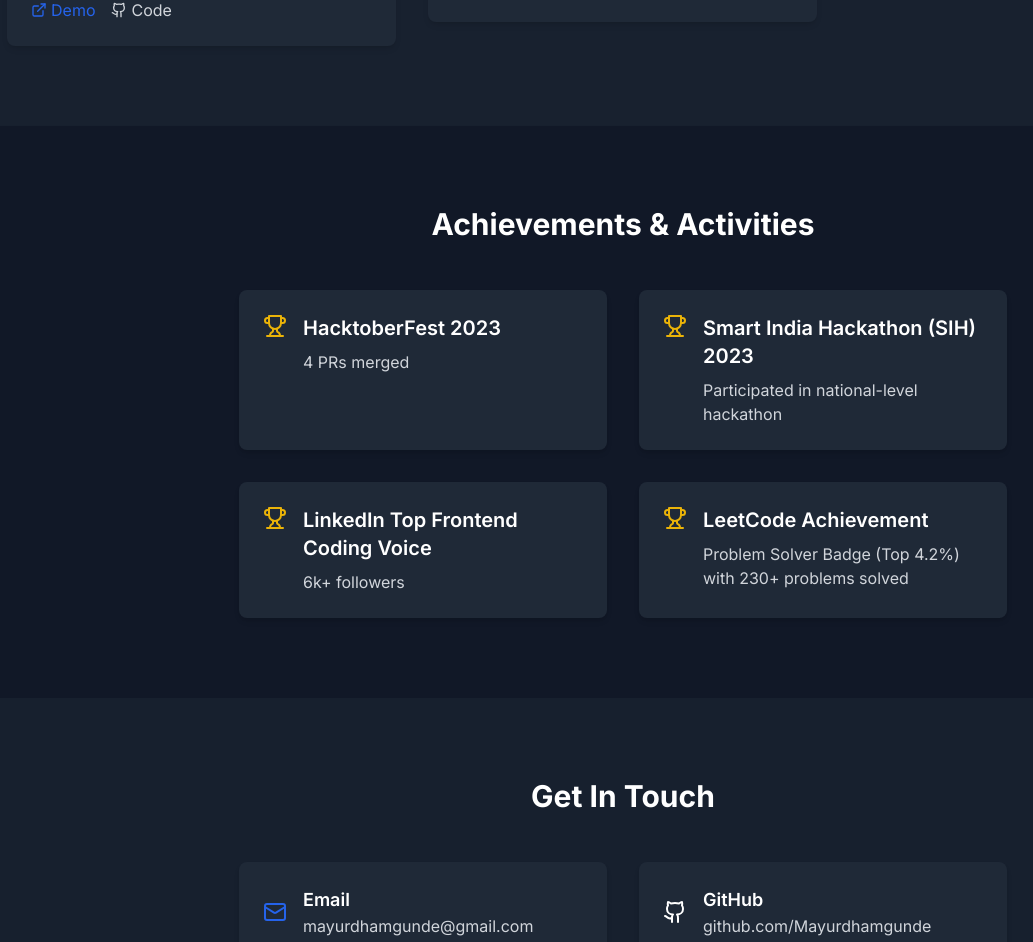
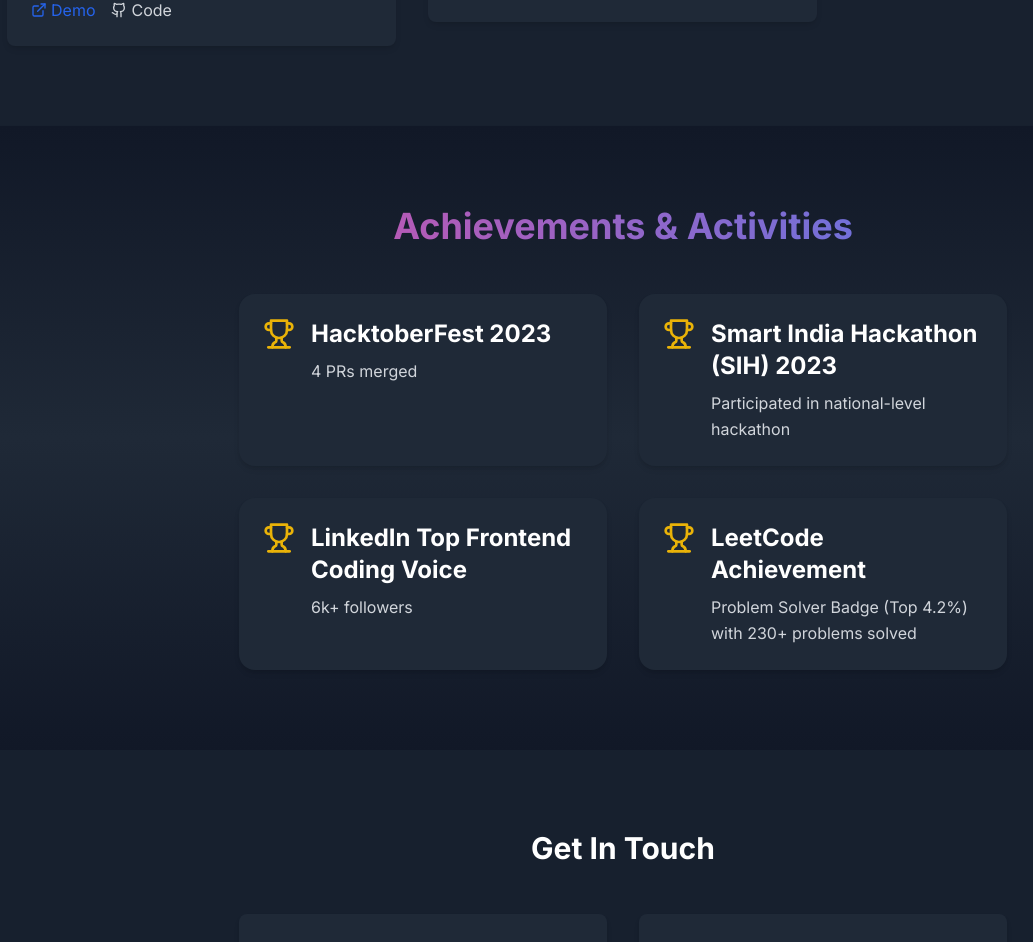
Before and after one commit to Mayurdhamgunde/My-PortFolio, a React (Vite) app: page / in a window 1280 px wide. Shown: the part 4194-5136 px from the top of the page, without its empty margins (17-1050 px from the left). Built offline with nearby package versions, Linux system fonts and the light colour scheme.

Commit message:
initial commit

```diff
--- a/src/components/Achievements.tsx
+++ b/src/components/Achievements.tsx
@@ -1,19 +1,44 @@
+
+
 // import React from 'react';
 // import { Trophy } from 'lucide-react';
+// import { motion } from 'framer-motion';
 // import { achievements } from '../data';
+
+// const cardVariants = {
+//   hidden: { opacity: 0, y: 30 },
+//   visible: { opacity: 1, y: 0, transition: { duration: 0.6, ease: 'easeOut' } },
+// };
+
+// const tapEffect = {
+//   tap: {
+//     scale: 0.95,
+//     background: 'linear-gradient(135deg, rgba(255, 0, 128, 0.15), rgba(0, 128, 255, 0.15))',
+//     boxShadow: '0px 0px 15px rgba(255, 0, 128, 0.5)',
+//   },
+// };
 
 // export default function Achievements() {
 //   return (
-//     <section id="achievements" className="py-20">
+//     <motion.section id="achievements" className="py-20" initial="hidden" animate="visible">
 //       <div className="container mx-auto px-6">
-//         <h2 className="text-3xl font-bold text-center mb-12 text-gray-900 dark:text-white">
+//         <motion.h2
+//           className="text-3xl font-bold text-center mb-12 text-gray-900 dark:text-white"
+//           whileHover={{ scale: 1.1, textShadow: '0px 0px 10px rgba(128, 0, 255, 0.8)' }}
+//         >
 //           Achievements & Activities
-//         </h2>
+//         </motion.h2>
 //         <div className="max-w-3xl mx-auto grid md:grid-cols-2 gap-8">
 //           {achievements.map((achievement, index) => (
-//             <div
+//             <motion.div
 //               key={index}
-//               className="bg-white dark:bg-gray-800 p-6 rounded-lg shadow-md hover:shadow-lg transition-shadow"
+//               className="bg-white dark:bg-gray-800 p-6 rounded-lg shadow-md"
+//               variants={cardVariants}
+//               initial="hidden"
+//               whileInView="visible"
+//               viewport={{ once: true }}
+//               whileHover={{ boxShadow: '0px 0px 20px rgba(128, 0, 255, 0.6)', scale: 1.05 }}
+//               {...tapEffect}
 //             >
 //               <div className="flex items-start">
 //                 <Trophy className="text-yellow-500 mr-4 flex-shrink-0" size={24} />
@@ -26,14 +51,77 @@
 //                   </p>
 //                 </div>
 //               </div>
-//             </div>
+//             </motion.div>
 //           ))}
 //         </div>
 //       </div>
-//     </section>
+//     </motion.section>
 //   );
 // }
 
+
+
+// import React from 'react';
+// import { Trophy } from 'lucide-react';
+// import { motion } from 'framer-motion';
+// import { achievements } from '../data';
+
+// const cardVariants = {
+//   hidden: { opacity: 0, y: 30 },
+//   visible: { opacity: 1, y: 0, transition: { duration: 0.6, ease: 'easeOut' } },
+// };
+
+// const tapEffect = {
+//   tap: {
+//     scale: 0.95,
+//     background: 'linear-gradient(135deg, rgba(255, 0, 128, 0.25), rgba(0, 128, 255, 0.25))',
+//     boxShadow: '0px 0px 25px rgba(255, 0, 128, 0.8)',
+//     transition: { duration: 0.4, ease: 'easeInOut' }
+//   },
+// };
+
+// export default function Achievements() {
+//   return (
+//     <motion.section id="achievements" className="py-20" initial="hidden" animate="visible">
+//       <div className="container mx-auto px-6">
+//         <motion.h2
+//           className="text-3xl font-bold text-center mb-12 text-gray-900 dark:text-white"
+//           whileHover={{ scale: 1.1, textShadow: '0px 0px 12px rgba(128, 0, 255, 0.9)', background: 'linear-gradient(135deg, rgba(255, 0, 128, 0.25), rgba(0, 128, 255, 0.25))', WebkitBackgroundClip: 'text', color: 'transparent' }}
+//         >
+//           Achievements & Activities
+//         </motion.h2>
+//         <div className="max-w-3xl mx-auto grid md:grid-cols-2 gap-8">
+//           {achievements.map((achievement, index) => (
+//             <motion.div
+//               key={index}
+//               className="bg-white dark:bg-gray-800 p-6 rounded-lg shadow-md"
+//               variants={cardVariants}
+//               initial="hidden"
+//               whileInView="visible"
+//               viewport={{ once: true }}
+//               whileHover={{ boxShadow: '0px 0px 25px rgba(128, 0, 255, 0.6)', scale: 1.05, background: 'linear-gradient(135deg, rgba(128, 0, 255, 0.15), rgba(0, 128, 255, 0.15))' }}
+//               whileTap={tapEffect.tap}
+//             >
+//               <div className="flex items-start">
+//                 <motion.div className="text-yellow-500 mr-4 flex-shrink-0" whileHover={{ rotate: 15 }}>
+//                   <Trophy size={24} />
+//                 </motion.div>
+//                 <div>
+//                   <h3 className="text-xl font-semibold mb-2 text-gray-900 dark:text-white">
+//                     {achievement.title}
+//                   </h3>
+//                   <p className="text-gray-600 dark:text-gray-300">
+//                     {achievement.description}
+//                   </p>
+//                 </div>
+//               </div>
+//             </motion.div>
+//           ))}
+//         </div>
+//       </div>
+//     </motion.section>
+//   );
+// }
 
 
 import React from 'react';
@@ -49,18 +137,19 @@
 const tapEffect = {
   tap: {
     scale: 0.95,
-    background: 'linear-gradient(135deg, rgba(255, 0, 128, 0.15), rgba(0, 128, 255, 0.15))',
-    boxShadow: '0px 0px 15px rgba(255, 0, 128, 0.5)',
+    background: 'linear-gradient(135deg, rgba(255, 0, 128, 0.25), rgba(0, 128, 255, 0.25))',
+    boxShadow: '0px 0px 25px rgba(255, 0, 128, 0.8)',
+    transition: { duration: 0.4, ease: 'easeInOut' },
   },
 };
 
 export default function Achievements() {
   return (
-    <motion.section id="achievements" className="py-20" initial="hidden" animate="visible">
+    <motion.section id="achievements" className="py-20 bg-gradient-to-b from-indigo-50 via-white to-indigo-100 dark:from-gray-900 dark:via-gray-800 dark:to-gray-900" initial="hidden" animate="visible">
       <div className="container mx-auto px-6">
         <motion.h2
-          className="text-3xl font-bold text-center mb-12 text-gray-900 dark:text-white"
-          whileHover={{ scale: 1.1, textShadow: '0px 0px 10px rgba(128, 0, 255, 0.8)' }}
+          className="text-4xl font-extrabold text-center mb-12 bg-clip-text text-transparent bg-gradient-to-r from-pink-500 to-blue-500"
+          whileHover={{ scale: 1.1, textShadow: '0px 0px 12px rgba(128, 0, 255, 0.9)' }}
         >
           Achievements & Activities
         </motion.h2>
@@ -68,21 +157,23 @@
           {achievements.map((achievement, index) => (
             <motion.div
               key={index}
-              className="bg-white dark:bg-gray-800 p-6 rounded-lg shadow-md"
+              className="bg-white dark:bg-gray-800 p-6 rounded-2xl shadow-md hover:shadow-xl transition-all"
               variants={cardVariants}
               initial="hidden"
               whileInView="visible"
               viewport={{ once: true }}
-              whileHover={{ boxShadow: '0px 0px 20px rgba(128, 0, 255, 0.6)', scale: 1.05 }}
-              {...tapEffect}
+              whileHover={{ boxShadow: '0px 0px 25px rgba(128, 0, 255, 0.6)', scale: 1.05, background: 'linear-gradient(135deg, rgba(128, 0, 255, 0.15), rgba(0, 128, 255, 0.15))' }}
+              whileTap={tapEffect.tap}
             >
               <div className="flex items-start">
-                <Trophy className="text-yellow-500 mr-4 flex-shrink-0" size={24} />
+                <motion.div className="text-yellow-500 mr-4 flex-shrink-0" whileHover={{ rotate: 15 }}>
+                  <Trophy size={32} />
+                </motion.div>
                 <div>
-                  <h3 className="text-xl font-semibold mb-2 text-gray-900 dark:text-white">
+                  <h3 className="text-2xl font-bold mb-2 text-gray-900 dark:text-white">
                     {achievement.title}
                   </h3>
-                  <p className="text-gray-600 dark:text-gray-300">
+                  <p className="text-gray-600 dark:text-gray-300 leading-relaxed">
                     {achievement.description}
                   </p>
                 </div>
```
